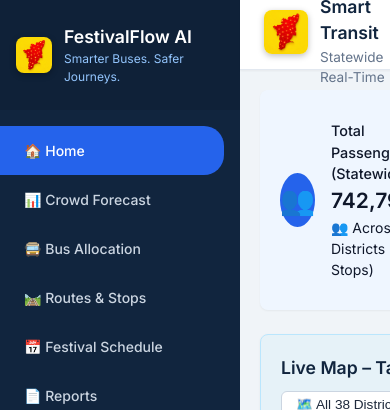
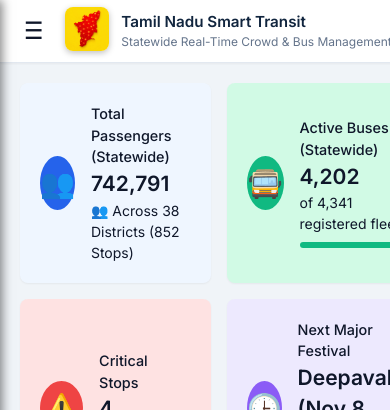
Before and after one commit to DEEPAK-47-S/Sakthi_Hackton_2026, a Flask app: page /dashboard in a window 390 px wide. Shown: the top 410 px of the page. Run offline with Flask 3, Linux system fonts and the light colour scheme.

Commit message:
style: Implement fully responsive mobile layout across the entire dashboard

```diff
--- a/app/static/css/layout.css
+++ b/app/static/css/layout.css
@@ -153,3 +153,65 @@
     flex-grow: 1;
     overflow-y: auto;
 }
+
+/* --- Mobile Responsiveness --- */
+@media (max-width: 768px) {
+    /* Hamburger Menu & Header */
+    #mobile-menu-btn {
+        display: block !important;
+    }
+    .header-actions {
+        display: none !important;
+    }
+    .header-location h3 {
+        font-size: 0.95rem;
+    }
+    .header-location p {
+        font-size: 0.75rem;
+    }
+
+    /* Sidebar toggle */
+    .sidebar {
+        position: absolute;
+        z-index: 9999;
+        height: 100vh;
+        transform: translateX(-100%);
+        transition: transform 0.3s ease;
+        box-shadow: 2px 0 10px rgba(0,0,0,0.5);
+    }
+    .sidebar.open {
+        transform: translateX(0);
+    }
+
+    /* Grid Resets */
+    .dashboard-grid, .metric-row, .inference-form-grid {
+        grid-template-columns: 1fr !important;
+        display: flex !important;
+        flex-direction: column !important;
+        gap: 15px;
+    }
+
+    .metric-row {
+        display: grid !important;
+        grid-template-columns: 1fr 1fr !important; /* Keep 2 items on mobile for KPIs */
+    }
+
+    /* Map Specific Fixes */
+    .map-container {
+        height: 400px !important;
+    }
+    .map-overlay {
+        position: static !important;
+        width: 100% !important;
+        border-radius: 0 !important;
+        margin-bottom: 10px !important;
+    }
+
+    /* Filtering inputs */
+    .filters-row {
+        flex-direction: column !important;
+    }
+    .filter-item {
+        width: 100% !important;
+    }
+}
--- a/app/templates/base.html
+++ b/app/templates/base.html
@@ -87,6 +87,7 @@
         <main class="main-content">
             <header class="top-header">
                 <div class="header-location">
+                    <div id="mobile-menu-btn" style="display: none; font-size: 1.5rem; cursor: pointer; margin-right: 10px;">☰</div>
                     <div class="icon"><img src="{{ url_for('static', filename='img/logo.jpg') }}" alt="TN Smart Transit Logo" style="width: 44px; height: 44px; border-radius: 8px; object-fit: cover; box-shadow: 0 2px 6px rgba(0,0,0,0.25);"></div>
                     <div>
                         <h3>Tamil Nadu Smart Transit</h3>
@@ -204,6 +205,22 @@
 
         setInterval(updateLiveClock, 60000); // Update every minute
         updateLiveClock(); // initial call
+
+        // Mobile Menu Toggle
+        document.addEventListener('DOMContentLoaded', () => {
+            const menuBtn = document.getElementById('mobile-menu-btn');
+            const sidebar = document.querySelector('.sidebar');
+            if(menuBtn && sidebar) {
+                menuBtn.addEventListener('click', () => {
+                    sidebar.classList.toggle('open');
+                });
+                document.querySelector('.main-content').addEventListener('click', (e) => {
+                    if (window.innerWidth <= 768 && sidebar.classList.contains('open')) {
+                        sidebar.classList.remove('open');
+                    }
+                });
+            }
+        });
     </script>
     {% block extra_js %}{% endblock %}
 </body>
```
